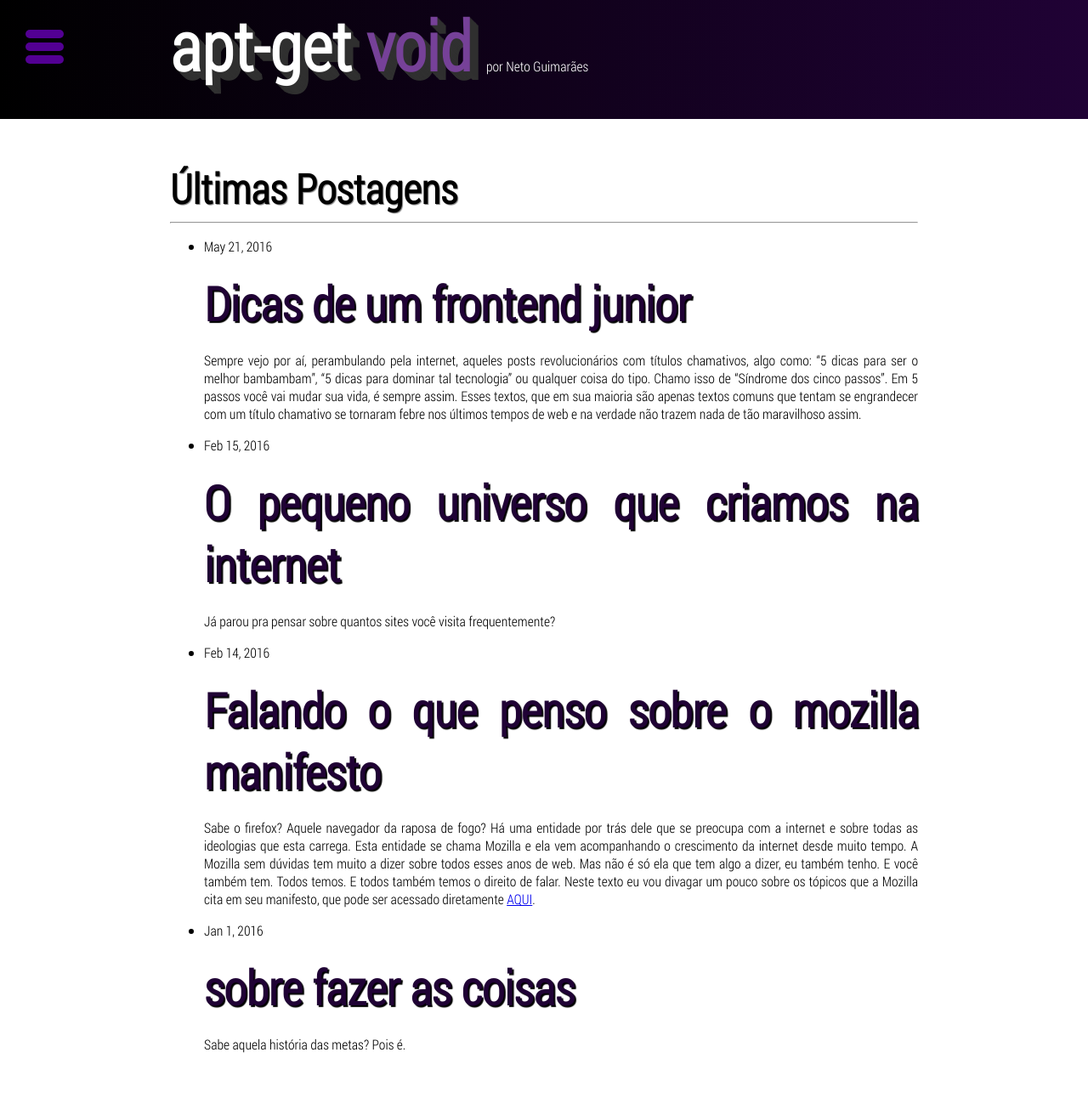
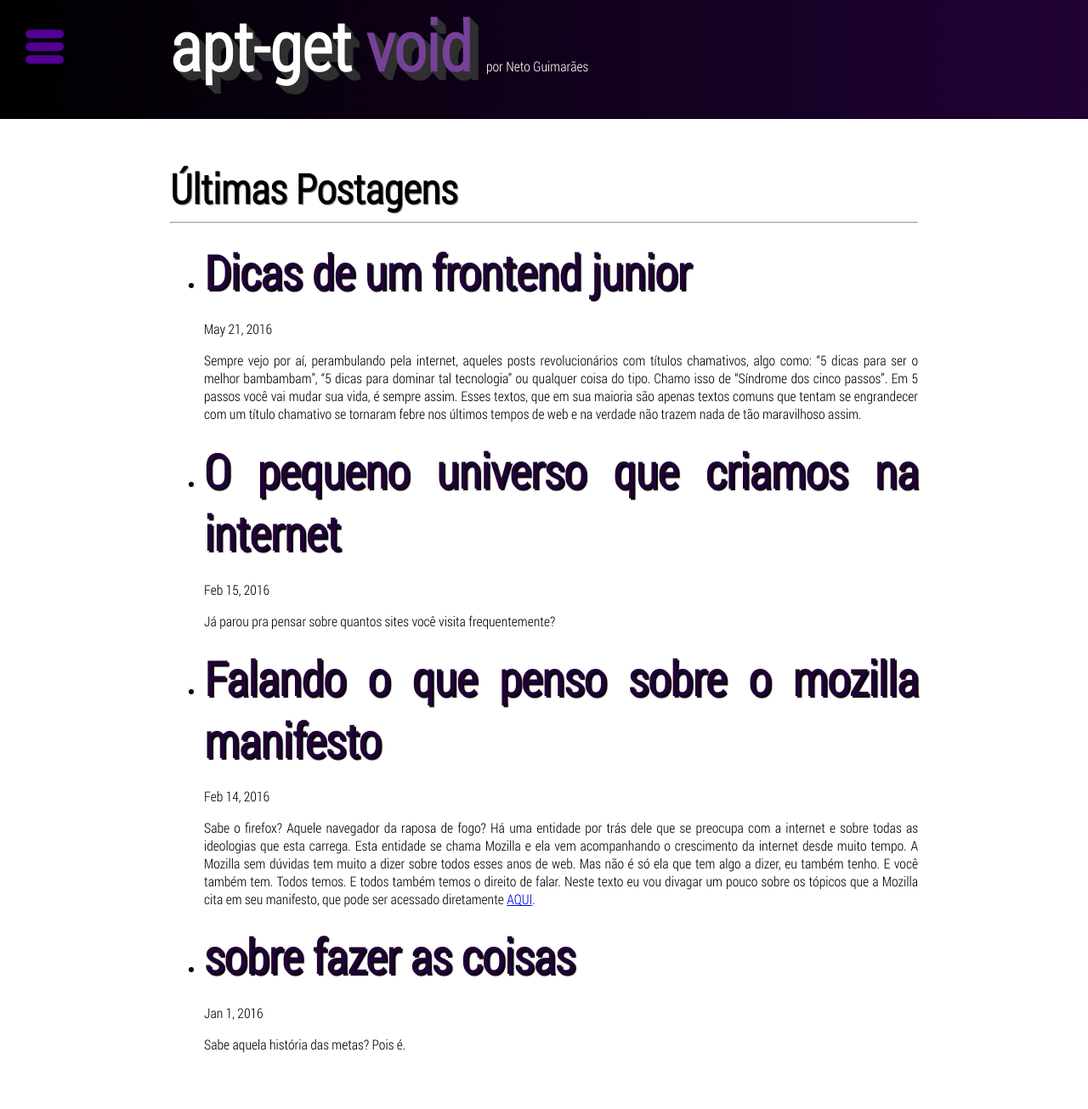
Before and after one commit to batoreh/netoguimaraes.github.io, a Jekyll site: the page built from index.html, in a window 1280 px wide. Shown: the whole page at 85% size. Built offline with Jekyll 4.4.1, drawn with Linux system fonts in a browser that asks for light colours; the list of posts is cut into pages by our own code.

Commit message:
Add files via upload

```diff
--- a/_config.yml
+++ b/_config.yml
@@ -29,3 +29,6 @@
   syntax_highlighter_opts:
     # Use existing pygments syntax highlighting css
     css_class: 'highlight'
+
+paginate: 5
+paginate_path: "/page:num/"
--- a/_layouts/default.html
+++ b/_layouts/default.html
@@ -9,11 +9,20 @@
 			<ul>
 				{% for post in site.posts %}
 			      <li>
-			          <span class="post-meta">{{ post.date | date: "%b %-d, %Y"  }}</span>
 					  <h2><a class="post-link" href="{{ post.url | prepend: site.baseurl  }}">{{ post.title  }}</a></h2>
+						<span class="post-meta">{{ post.date | date: "%b %-d, %Y"  }}</span>
 						{{post.excerpt}}
 			      </li>
 			  {% endfor %}
+				<div class="paginartor">
+					{% if paginator.previous_page %}
+						<a href="{{paginator.previous_page_path}}" class="page-button">Próximo</a>
+					{% endif %}
+
+					{% if paginator.next_page %}
+						<a href="{{paginator.next_page_path}}" class="page-button">Próximo</a>
+					{% endif %}
+				</div>
 			</ul>
 		</div>
 	</body>
```
